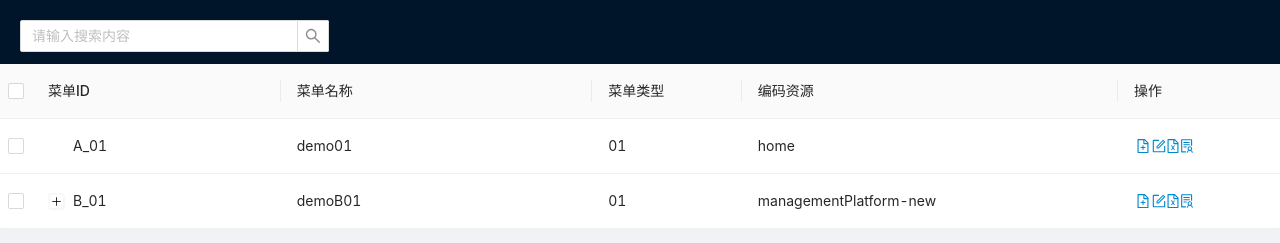
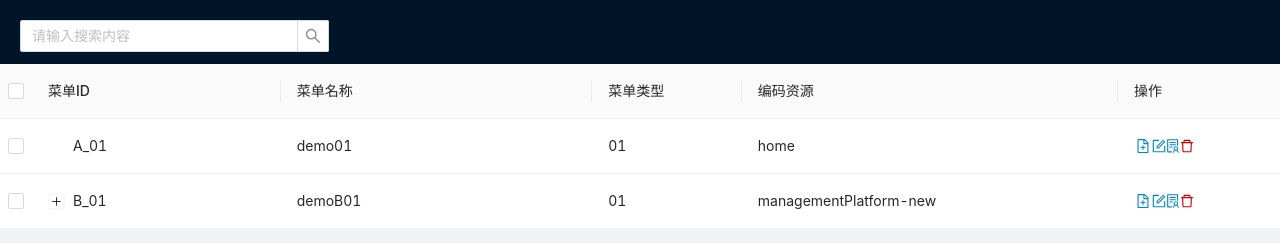
Before and after one commit to RoronuaHong/test0611ss, a React (Create React App) app: page / in a window 1280 px wide. Shown: the top 243 px of the page. Built offline with nearby package versions, Linux system fonts and the light colour scheme.

Commit message:
change icon

```diff
--- a/src/components/App.tsx
+++ b/src/components/App.tsx
@@ -3,7 +3,7 @@ import type { ColumnsType } from 'antd/es/table';
 import React, { useState, useEffect } from 'react';
 import { data, DataType, rowSelection } from './TreeNode';
 import SearchInput from './SearchInput';
-import { FileAddOutlined, FormOutlined, FileExcelOutlined, SolutionOutlined, PlusOutlined, MinusCircleOutlined } from '@ant-design/icons';
+import { FileAddOutlined, FormOutlined, DeleteOutlined, SolutionOutlined, PlusOutlined, MinusCircleOutlined } from '@ant-design/icons';
 const { Header, Content, Footer } = Layout;
 
 export const App: React.FC = () => {
@@ -45,8 +45,8 @@ export const App: React.FC = () => {
         <div>
           <FileAddOutlined onClick={() => handleAdd(record)} style={{ color: '#08c', padding: '0 2px' }} />
           <FormOutlined onClick={() => handleEdit(record)} style={{ color: '#08c' }} />
-          <FileExcelOutlined onClick={() => handleDelete(record)} style={{ color: '#08c' }} />
           <SolutionOutlined onClick={() => handleRoleMgt(record)} style={{ color: '#08c' }} />
+          <DeleteOutlined onClick={() => handleDelete(record)} style={{ color: '#c00' }} />
           {/* <div onClick={() => handleDelete(record)}>del</div> */}
           {/* <div onClick={() => handleEdit(record)}>edit</div> */}
         </div>
```
